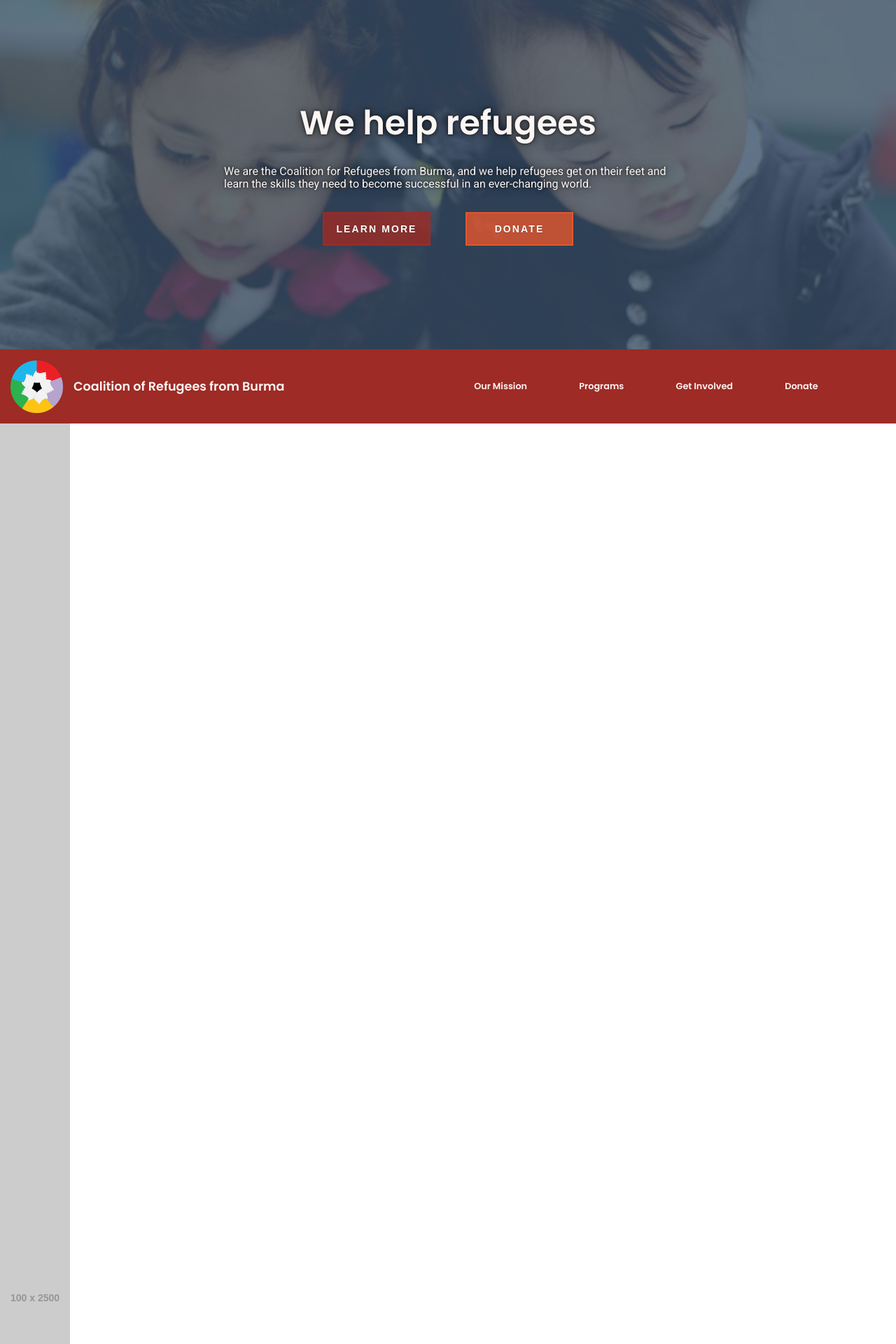
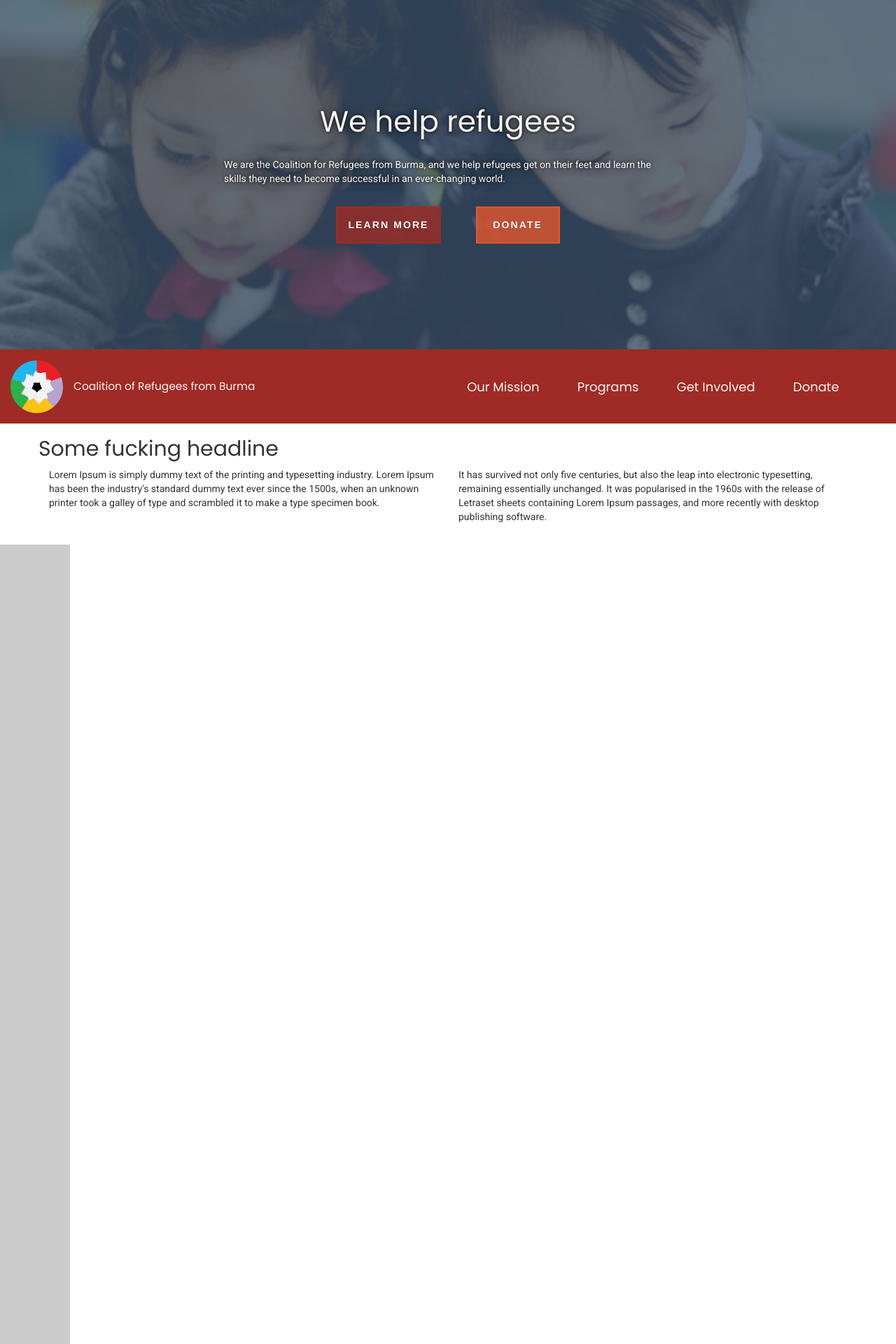
Before and after one commit to CRB4refugees/CoalitionForRefugees, a Jekyll site: the page built from index.md, in a window 1280 px wide. Shown: the top 1920 px of the page at 70% size. Built offline with Jekyll 4.4.1, drawn with Linux system fonts in a browser that asks for light colours; nearby versions of some CDN libraries.

Commit message:
Added Bootstrap CDNand some dummy text to home page.

```diff
--- a/_config.yml
+++ b/_config.yml
@@ -20,6 +20,7 @@ description: > # this means to ignore newlines until "baseurl:"
 tagline: We help refugees.
 jQuery: <script src="https://ajax.googleapis.com/ajax/libs/jquery/3.1.1/jquery.min.js"></script>
 sticky-nav: <script src="/js/sticky_nav.js"></script>
+bootstrapJS: <script src="https://maxcdn.bootstrapcdn.com/bootstrap/3.3.7/css/bootstrap.min.css"></script>
 
 
 baseurl: "" # the subpath of your site, e.g. /blog
--- a/_includes/footer.html
+++ b/_includes/footer.html
@@ -3,28 +3,9 @@
 <footer>
   <div class="footer-cont">
     <!-- GRAPHICS FOR FOOTER IN CSS -->
-    <div id="seattle-skyline">
-      <br>
-      <br>
-      <br>
-      <br>
-      <br>
-      <br>
-      <br>
-      <br>
-      <br>
-      <br>
-    </div>
-    <div id="forest-skyline">
-      </div>
-      <div id="footer-touchup">
-
-    </div>
-
-
-
-
-
+    <div id="seattle-skyline"></div>
+    <div id="forest-skyline"></div>
+    <div id="footer-touchup"></div>
     <div class="footer-flex-cont">
       <div class="footer-btn-cont">buttons, buttons, buttons</div>
     </div>
@@ -36,3 +17,6 @@
 
 
 </footer>
+{{site.bootstrapJS}}
+{{ site.jQuery }}
+{{ site.sticky-nav }}
--- a/_includes/head.html
+++ b/_includes/head.html
@@ -4,6 +4,7 @@
 
   <!-- Enable responsiveness on mobile devices-->
   <meta name="viewport" content="width=device-width, initial-scale=1.0, maximum-scale=1">
+  <link rel="stylesheet" href="https://maxcdn.bootstrapcdn.com/bootstrap/3.3.7/css/bootstrap.min.css" type="text/css">
   <link rel="stylesheet" href="{{ site.baseurl }}styles/style.css">
   <title>
     {% if page.title == "Home" %}
--- a/_layouts/home.html
+++ b/_layouts/home.html
@@ -16,18 +16,30 @@
     <a href="#" id="donate-btn-home" class="btn btn-sm animated-button thar-two">Donate</a>
   </div>
 
-
-
-
-<!-- SEE CODE PEN: -->
-
-
-      </div>
     </div>
     </div>
-  </div>
+    </div>
+  </div> <!-- end focal image div -->
   {% include header.html%}
 
+  <div class="container">
+      <div class="row">
+        <h2 class="centered mb">Some fucking headline</h2>
+        <div class="col-md-6">
+          <p>Lorem Ipsum is simply dummy text of the printing and typesetting industry. Lorem Ipsum has been the industry's standard dummy text ever since the 1500s, when an unknown printer took a galley of type and scrambled it to make a type specimen book.</p>
+        </div><!--/col-md-6-->
+        <div class="col-md-6">
+          <p>It has survived not only five centuries, but also the leap into electronic typesetting, remaining essentially unchanged. It was popularised in the 1960s with the release of Letraset sheets containing Lorem Ipsum passages, and more recently with desktop publishing software.</p>
+        </div><!--/col-md-6-->
+      </div><!--/row-->
+    </div><!-- /.container -->
+    <div class="container">
+      <div class="row">
+        <div class="col-md-10 col-md-offset-1">
+          <img src="" alt="">
+        </div>
+      </div><!--/row-->
+    </div><!--/.container-->
 
 
   <img src="http://placehold.it/100x2500">
--- a/js/sticky_nav.js
+++ b/js/sticky_nav.js
@@ -1,3 +1,5 @@
+'use strict';
+
 //jQuery allowing for a sticky navigation
 
 $(window).scroll(function() {
--- a/styles/scss-imports/_footer.scss
+++ b/styles/scss-imports/_footer.scss
@@ -28,7 +28,7 @@
     #seattle-skyline {
       display: block;
       position: absolute;
-      top: -50px;
+      top: -25px;
       left: 0;
       width: 100%;
       min-height: 150px;
```
Also changed, not shown: 1 other file.
